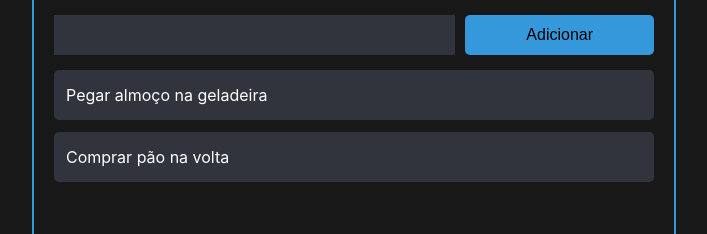
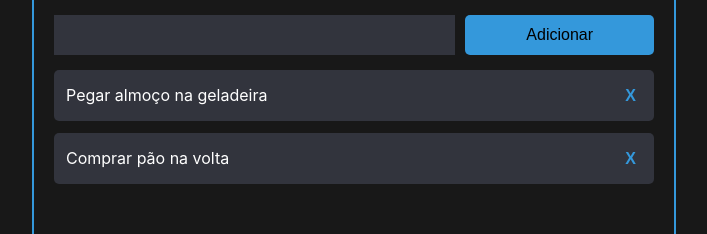
Before and after one commit to uitalorss/exemplo-react, a React (Create React App) app: page / in a window 1280 px wide. Shown: the part 139-373 px from the top of the page, without its empty margins (286-993 px from the left). Built offline with nearby package versions, Linux system fonts and the light colour scheme.

Commit message:
excluir tarefa

```diff
--- a/src/App.js
+++ b/src/App.js
@@ -38,13 +38,21 @@ const App = () =>{
     setTarefas(newTarefas)
   }
 
+  const handleDeleteTask = (taskid) =>{
+    const newTarefas = tarefas.filter (tarefa => tarefa.id !== taskid);
+    setTarefas(newTarefas)
+  }
+
   return(
     <>
 
     <div className='container'>
       <h1>Minhas Tarefas</h1>
       <AdicionarTarefa handleAddTask={handleAddTask}/>
-      <Tasks tarefas={tarefas} handleTaskClick={handleTaskClick}/>
+      <Tasks
+        tarefas={tarefas}
+        handleTaskClick={handleTaskClick}
+        handleDeleteTask={handleDeleteTask}/>
     </div>
     </>
   )
--- a/src/components/Botao/Botao.css
+++ b/src/components/Botao/Botao.css
@@ -6,6 +6,7 @@
   border-radius: 5px;
   font-size: 16px;
   padding: 0 10px;
+  cursor: pointer;
 }
 
 .button:hover {
--- a/src/components/Item/Item.css
+++ b/src/components/Item/Item.css
@@ -4,6 +4,20 @@
   margin: 12px 0;
   color: #fff;
   border-radius: 5px;
+  display: flex;
   justify-content: space-between;
   align-items: center;
 }
+
+.conteudo-item {
+  cursor: pointer;
+}
+
+.removeTarefa {
+  background-color: #32343d;
+  border: none;
+  color: #3498db;
+  font-weight: bold;
+  font-size: 16px;
+  cursor: pointer;
+}
--- a/src/components/Item/Item.js
+++ b/src/components/Item/Item.js
@@ -1,7 +1,7 @@
 import React from 'react'
 import './Item.css'
 
-const Item = ({tarefa, handleTaskClick}) => {
+const Item = ({tarefa, handleTaskClick, handleDeleteTask}) => {
   return(
     <div
       className='item'
@@ -12,6 +12,9 @@ const Item = ({tarefa, handleTaskClick}) => {
       <div className='conteudo-item' onClick={() => handleTaskClick(tarefa.id)}>
         {tarefa.conteudo}
       </div>
+      <div className='botoesSecundarios'>
+        <button className='removeTarefa' onClick={() => handleDeleteTask(tarefa.id)}>X</button>
+      </div>
     </div>
     /*
     <div className='item'>
--- a/src/components/Tasks/Tasks.js
+++ b/src/components/Tasks/Tasks.js
@@ -1,10 +1,13 @@
 import React from 'react';
 import Item from '../Item/Item.js'
 
-const Tasks = ({tarefas, handleTaskClick}) =>{
+const Tasks = ({tarefas, handleTaskClick, handleDeleteTask}) =>{
   return (
     <>
-      {tarefas.map(tarefa => <Item tarefa={tarefa} handleTaskClick={handleTaskClick}/>)}
+      {tarefas.map(tarefa => <Item
+      tarefa={tarefa}
+      handleTaskClick={handleTaskClick}
+      handleDeleteTask={handleDeleteTask}/>)}
     </>
   )
 }
```
